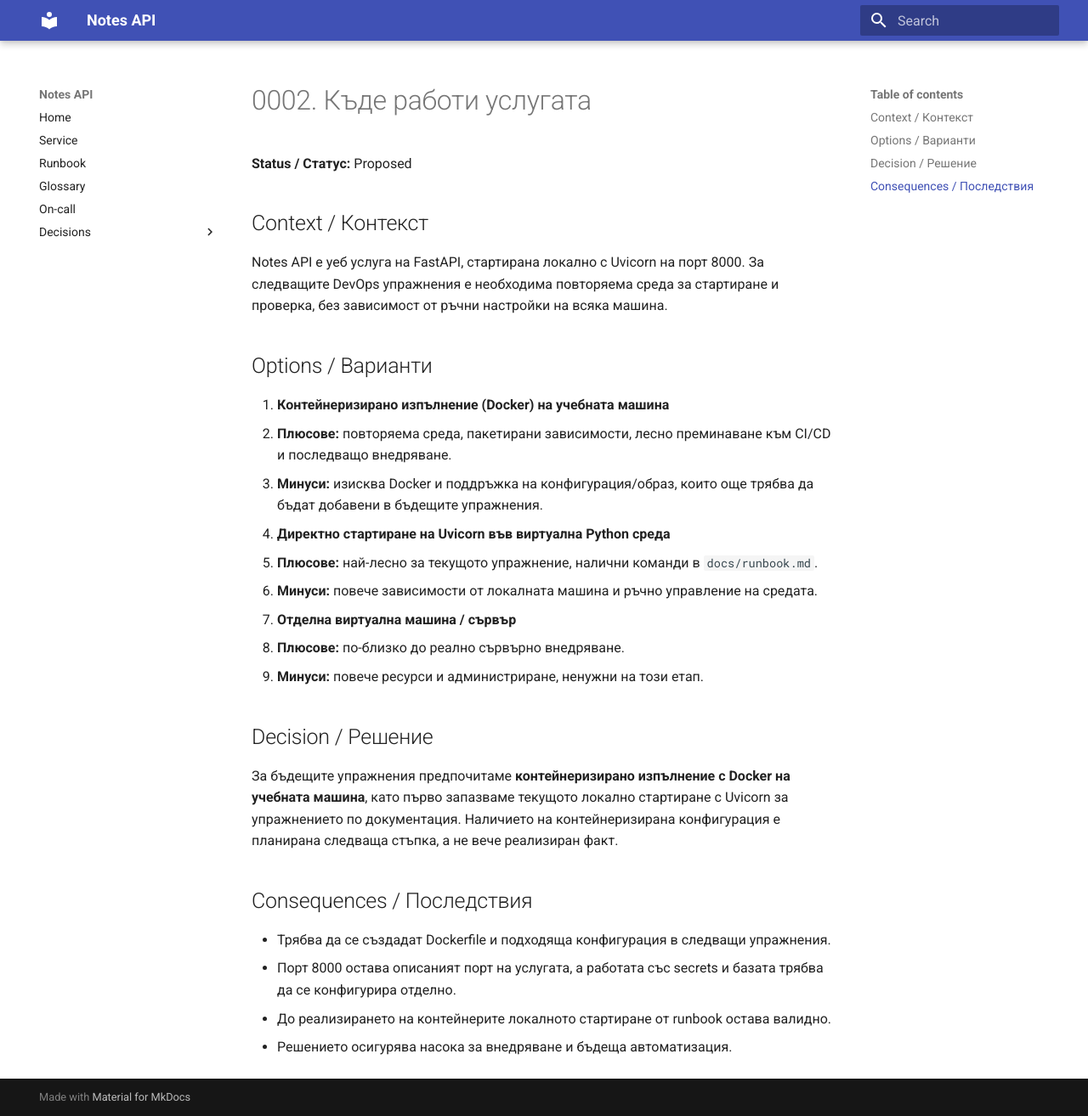
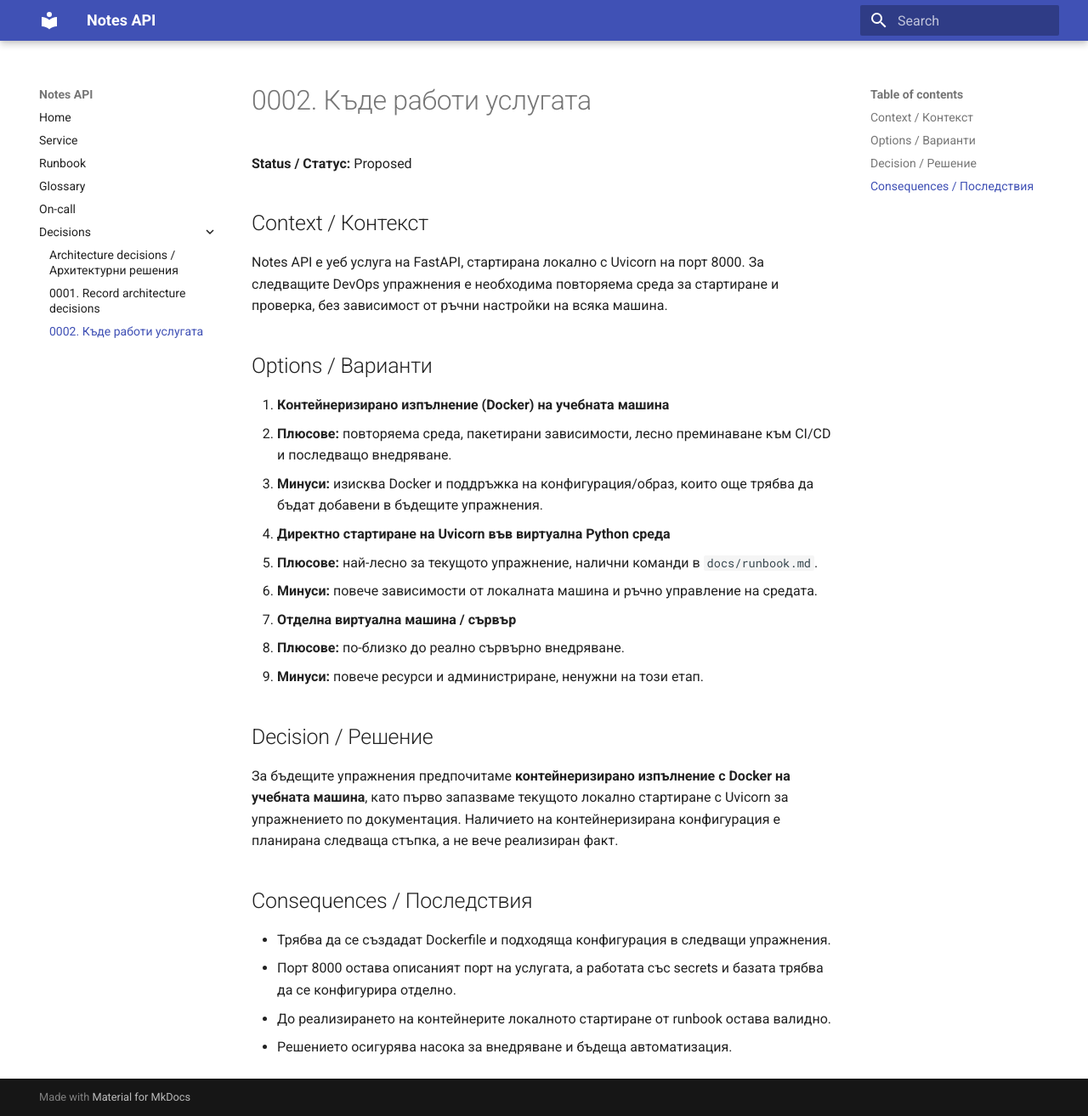
Before and after one commit to Tedi077/devops-lab-02, an MkDocs documentation site: the page built from docs/adr/0002-service-hosting.md, in a window 1280 px wide and 1314 px high. Shown: the whole window at 85% size. Built offline with MkDocs 1.6.1 and Material for MkDocs 9.7.7, drawn with Linux system fonts in a browser that asks for light colours.

Commit message:
docs: reference proposed ADR in mkdocs.yml (T10)

```diff
--- a/mkdocs.yml
+++ b/mkdocs.yml
@@ -14,6 +14,7 @@ nav:
   - Decisions:
       - adr/index.md
       - adr/0001-record-architecture-decisions.md
+      - adr/0002-service-hosting.md
 markdown_extensions:
   - tables
   - admonition
```
